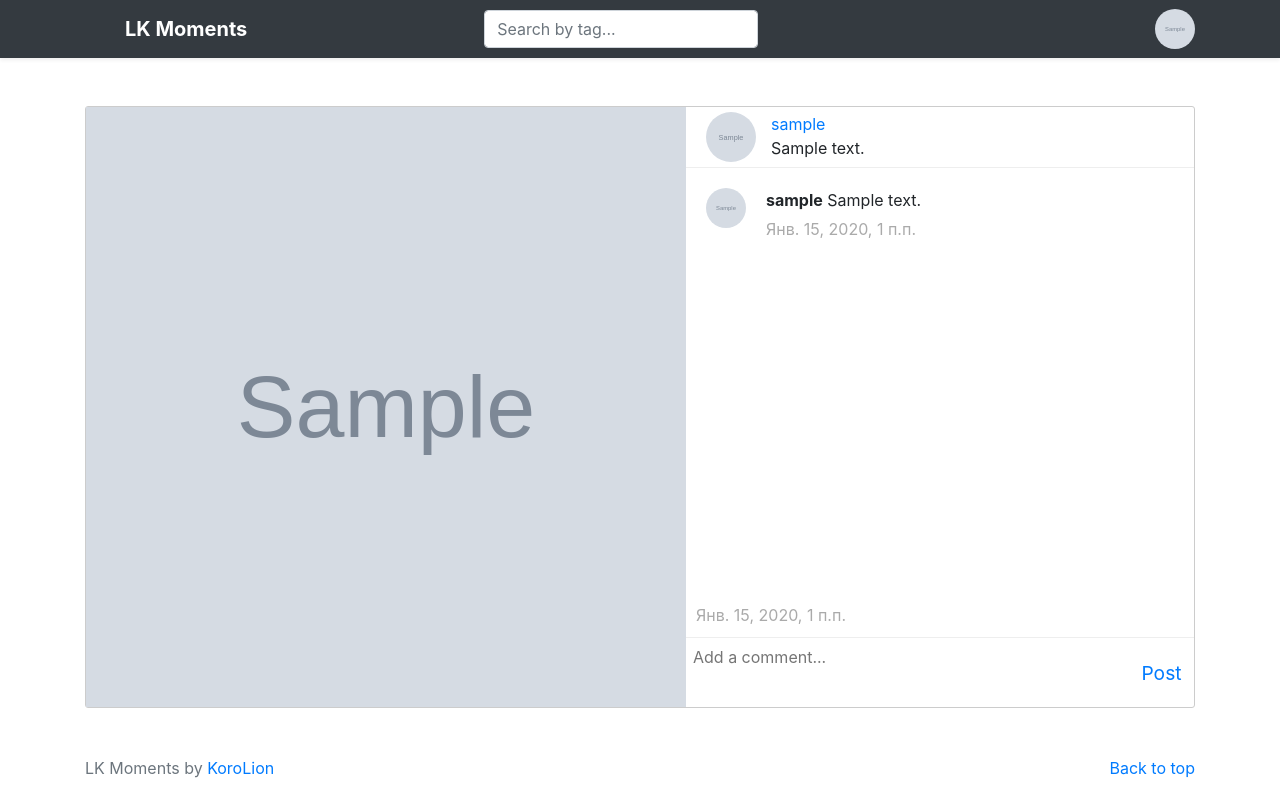
After one commit to KoroLion/tp_web_dev, a Django app: page /moments/1/ in a window 1280 px wide. The commit adds this page. Run offline with Django 3.2, Linux system fonts and the light colour scheme; a user stored in the database is signed in; tables that the repository leaves empty hold one stand-in row (values such as "Sample post"); grey boxes marked "Sample" are stand-in pictures; style sheets or scripts are compiled from the project's sources; some libraries are stand-ins or nearby versions.

Commit message:
Exploration, comment and auth fix

```diff
--- a/src/lk_moments/settings.py
+++ b/src/lk_moments/settings.py
@@ -45,6 +45,7 @@ INSTALLED_APPS = [
 ]
 
 AUTH_USER_MODEL = 'user_profile.User'
+LOGIN_URL = '/login/'
 
 MIDDLEWARE = [
     'django.middleware.security.SecurityMiddleware',
--- a/src/lk_moments/urls.py
+++ b/src/lk_moments/urls.py
@@ -3,11 +3,12 @@ from django.urls import path
 from django.conf import settings
 from django.conf.urls.static import static
 from django.contrib.auth.views import LogoutView
+from django.contrib.auth.decorators import login_required
 
 
 from registration.views import RegistrationView
 from authentication.views import LoginView
-from moments_feed.views import MomentsFeedView
+from moments_feed.views import MomentsFeedView, MomentView, MomentsListView
 from user_profile.views import Profile
 
 urlpatterns = [
@@ -15,9 +16,11 @@ urlpatterns = [
 
     path('signup/', RegistrationView.as_view(), name='signup'),
     path('login/', LoginView.as_view(), name='login'),
-    path('logout/', LogoutView.as_view(next_page='/login/'), name='logout'),
+    path('logout/', LogoutView.as_view(next_page=settings.LOGIN_URL), name='logout'),
 
-    path('@<str:username>/', Profile.as_view(), name='profile'),
+    path('@<str:username>/', login_required(Profile.as_view()), name='profile'),
 
-    path('', MomentsFeedView.as_view(), name='moments_feed'),
+    path('', login_required(MomentsFeedView.as_view()), name='moments_feed'),
+    path('moments/<int:pk>/', login_required(MomentView.as_view()), name='moment'),
+    path('moments/best/', login_required(MomentsListView.as_view()), name='moments_best')
 ] + static(settings.MEDIA_URL, document_root=settings.MEDIA_ROOT)
--- a/src/moments_feed/admin.py
+++ b/src/moments_feed/admin.py
@@ -1,5 +1,6 @@
 from django.contrib import admin
 
-from moments_feed.models import Moment
+from moments_feed.models import Moment, Comment
 
 admin.site.register(Moment)
+admin.site.register(Comment)
--- a/src/moments_feed/models.py
+++ b/src/moments_feed/models.py
@@ -14,6 +14,7 @@ def get_moment_image_path(instance, filename):
 
 class Moment(models.Model):
     author = models.ForeignKey(User, on_delete=models.CASCADE)
+    description = models.CharField(max_length=255, blank=True, null=True)
     image = models.ImageField(upload_to=get_moment_image_path)
     created_date = models.DateTimeField()
 
@@ -28,3 +29,10 @@ def auto_delete_image_on_delete(sender, instance, **kwargs):
     if instance.image:
         if os.path.isfile(instance.image.path):
             os.remove(instance.image.path)
+
+
+class Comment(models.Model):
+    moment = models.ForeignKey(Moment, on_delete=models.CASCADE)
+    author = models.ForeignKey(User, on_delete=models.SET_NULL, null=True)
+    content = models.CharField(max_length=512)
+    created_date = models.DateTimeField()
--- /dev/null
+++ b/src/moments_feed/static/moments_feed/moment.styl
@@ -0,0 +1,87 @@
+div.feed
+  width 600px
+  margin 0 auto
+
+div.moment
+  border 1px solid #CCC
+  border-radius 3px
+  display flex
+  div.image
+    width 600px
+    height 600px
+    img
+      width 100%
+      height 100%
+  div.user-info-and-comments
+    display flex
+    flex-direction column
+    flex-grow 1
+    div.user-info
+      display flex
+      padding 5px
+      padding-left 20px
+      border-bottom 1px solid #EEE
+      div.avatar
+        width 50px
+        height 50px
+        border-radius 64px
+        overflow hidden
+        img
+          width 100%
+          height 100%
+      div.username-and-location
+        margin-left 15px
+  div.comments
+    flex-grow 1
+    padding 10px
+    overflow-y scroll
+    div.comment
+      margin-bottom 30px
+      display flex
+      div.avatar
+        padding 10px
+        div.image
+          width 40px
+          height 40px
+          border-radius 100%
+          overflow hidden
+          img
+            width 100%
+            height 100%
+      div.data
+        padding-top 10px
+        margin-left 10px
+        flex-grow 1
+        div.date
+          padding 0
+          padding-top 5px
+          color #AAA
+  div.controls
+    padding 10px
+  div.date
+    padding 10px
+    padding-top 0
+    color #AAA
+  div.new-comment
+    $newCommentHeight = 70px
+    border-top 1px solid #EEE
+    position relative
+    height $newCommentHeight
+    form
+      display flex
+      height 100%
+      div.textarea
+        flex-grow 1
+        padding 5px
+      div.submit-btn
+        width 65px
+        font-size 1.2em
+        line-height $newCommentHeight
+        text-align center
+    textarea
+      width 100%
+      height 100%
+      overflow auto
+      max-width 100%
+      resize none
+      border 0
--- /dev/null
+++ b/src/moments_feed/templates/moments_feed/moment.html
@@ -0,0 +1,83 @@
+{% extends "base.html" %}
+
+{% load static %}
+
+{% block content %}
+    <link rel="stylesheet" href="{% static "moments_feed/moment.css" %}">
+
+    <div class="container mt-5">
+        <div class="moment">
+            <div class="image">
+                <img src="{{ moment.image.url }}" alt="{{ moment.image.url }}">
+            </div>
+            <div class="user-info-and-comments">
+                <div class="user-info">
+                    <div class="avatar">
+                        <a href="{% url "profile" moment.author.username %}">
+                            <img src="{{ moment.author.avatar.url }}" alt="">
+                        </a>
+                    </div>
+                    <div class="username-and-location">
+                        <div class="username">
+                            <a href="{% url "profile" moment.author.username %}">{{ moment.author.username }}</a>
+                        </div>
+                        <div class="description">
+                            {% if moment.description %}
+                                {{ moment.description }}
+                            {% endif %}
+                        </div>
+                    </div>
+                </div>
+                <div class="comments">
+                    {% for comment in moment.comment_set.all %}
+                        <div class="comment">
+                            <div class="avatar">
+                                <div class="image">
+                                    <img src="{{ comment.author.avatar.url }}" alt="">
+                                </div>
+                            </div>
+                            <div class="data">
+                                <div class="content">
+                                    <strong>{{ comment.author.username }}</strong> {{ comment.content }}
+                                </div>
+                                <div class="date">
+                                    {{ comment.created_date }}
+                                </div>
+                            </div>
+                        </div>
+                    {% endfor %}
+                </div>
+                <div class="controls">
+                    <svg class="hover-highlight" width="32" height="32" xmlns:xlink="http://www.w3.org/1999/xlink">
+                        <use xlink:href="{% static "node_modules/bootstrap-icons/bootstrap-icons.svg" %}#heart"></use>
+                    </svg>
+                </div>
+                <div class="date">
+                    {{ moment.created_date }}
+                </div>
+                <div class="new-comment">
+                    <form method="POST" id="newCommentForm">
+                        {% csrf_token %}
+                        <div class="textarea">
+                            <label for="newCommentText" style="display: none;">Add a comment...</label>
+                            <textarea id="newCommentText" name="content" placeholder="Add a comment..."></textarea>
+                        </div>
+                        <div class="submit-btn">
+                            <a href="#" id="postCommentButton">Post</a>
+                        </div>
+                    </form>
+                </div>
+            </div>
+        </div>
+    </div>
+
+    <script>
+        postCommentButton.addEventListener('click', function () {
+            if (newCommentText.value.length === 0) {
+                alert('Write a comment first!');
+            } else {
+                newCommentForm.submit();
+            }
+        });
+    </script>
+{% endblock %}
--- a/src/moments_feed/views.py
+++ b/src/moments_feed/views.py
@@ -1,12 +1,32 @@
-from django.views.generic import ListView
+from django.views.generic import ListView, DetailView
+from django.utils import timezone
+from django.shortcuts import redirect, reverse
 
-from .models import Moment
+from .models import Moment, Comment
 
 
-class MomentsFeedView(ListView):
+class MomentsListView(ListView):
     model = Moment
     context_object_name = 'moments'
     ordering = '-id'
     paginate_by = 2
+    template_name = 'moments_feed/moments_best.html'
 
-    template_name = "moments_feed/moments_feed.html"
+
+class MomentsFeedView(MomentsListView):
+    template_name = 'moments_feed/moments_feed.html'
+
+
+class MomentView(DetailView):
+    model = Moment
+    context_object_name = 'moment'
+    template_name = 'moments_feed/moment.html'
+
+    def post(self, request, *args, **kwargs):
+        if request.user.is_authenticated:
+            content = request.POST.get('content', None)
+            if content:
+                c = Comment(author=request.user, moment=self.get_object(), content=content, created_date=timezone.now())
+                c.save()
+
+        return redirect(reverse('moment', args=(kwargs.get('pk', None),)))
--- a/src/templates/footer.html
+++ b/src/templates/footer.html
@@ -1,4 +1,4 @@
-<footer class="text-muted">
+<footer class="text-muted mt-5">
     <div class="container">
         <p class="float-right">
             <a href="#top">Back to top</a>
--- a/src/templates/header.html
+++ b/src/templates/header.html
@@ -11,8 +11,12 @@
             </a>
 
             {% if request.user.is_authenticated %}
+                <div class="search">
+                    <input type="text" class="form-control" placeholder="Search by tag...">
+                </div>
+
                 <div class="controls">
-                    <a href="#" class="hover-highlight">
+                    <a href="{% url "moments_best" %}" class="hover-highlight">
                         <svg width="32" height="32" xmlns:xlink="http://www.w3.org/1999/xlink">
                             <use xlink:href="{% static "node_modules/bootstrap-icons/bootstrap-icons.svg" %}#compass"></use>
                         </svg>
@@ -34,17 +38,16 @@
                         <div class="dropdown-menu dropdown-menu-right mt-3" aria-labelledby="dropdownProfileButton">
                             <a class="dropdown-item" href="{% url "profile" request.user.username %}">Profile</a>
                             {% if request.user.is_staff %}
-                                <a class="dropdown-item text-warning" href="{% url "admin:index" %}" target="_blank">
+                                <a class="dropdown-item text-primary" href="{% url "admin:index" %}" target="_blank">
                                     Administrator
                                 </a>
                             {% endif %}
+                            <div class="dropdown-divider"></div>
                             <a class="dropdown-item text-danger" href="{% url "logout" %}">Logout</a>
                         </div>
                     </div>
                 </div>
-            {% else %}
-                <a href="{% url "login" %}" class="btn btn-light">Login</a>
-            {% endif %}
-        </div>
+            </div>
+        {% endif %}
     </div>
 </header>
--- a/src/user_profile/templates/user_profile/profile.html
+++ b/src/user_profile/templates/user_profile/profile.html
@@ -28,7 +28,7 @@
         <div class="user-moments">
             {% for moment in user.moment_set.all %}
                 <div>
-                    <a href="#">
+                    <a href="{% url "moment" moment.pk %}">
                         <img src="{{ moment.image.url }}" alt="">
                     </a>
                 </div>
```
Also changed, not shown: src/authentication/views.py (+4 -4 lines), src/moments_feed/static/moments_feed/moments_feed.styl (+8 -0 lines), src/moments_feed/static/moments_feed/moments_list.styl (added, +10 -0 lines), src/moments_feed/templates/moments_feed/moments_best.html (added, +25 -0 lines), src/moments_feed/templates/moments_feed/moments_feed.html (+15 -3 lines), src/moments_feed/urls.py (deleted, +0 -10 lines), src/moments_feed/migrations/0003_comment.py (added), src/moments_feed/migrations/0004_moment_description.py (added).
